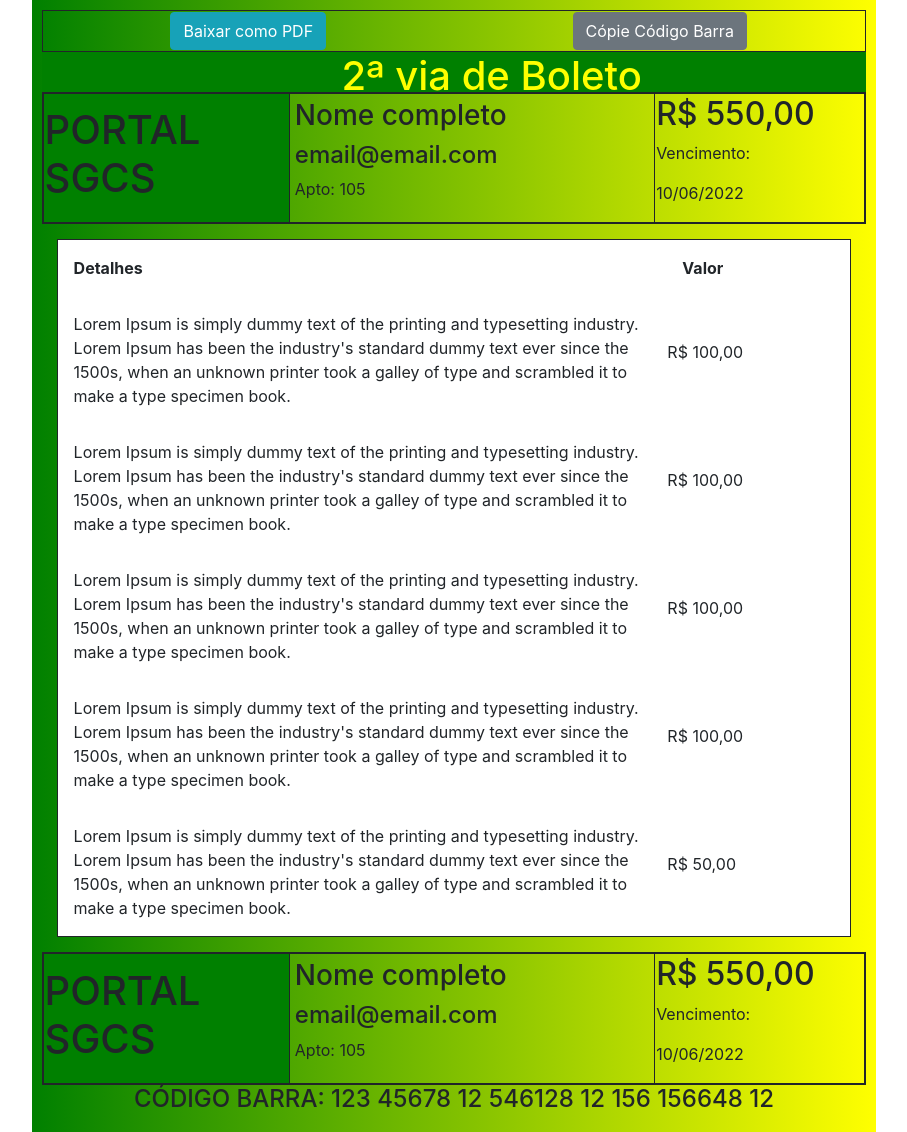
After one commit to Fe13Reis/Aplicativo-web-com-python-e-flask, a Flask app: page /boleto in a window 1280 px wide. The commit adds this page. Shown: the whole page, without its empty margins (186-1093 px from the left). Run offline with Flask 2, Linux system fonts and the light colour scheme; some libraries are stand-ins or nearby versions.

Commit message:
acessibilidade e boleto deploy junho 22

```diff
--- /dev/null
+++ b/app.py
@@ -0,0 +1,239 @@
+import sqlite3
+from flask import Flask, render_template, redirect, request, session, flash, \
+url_for
+from werkzeug.exceptions import abort
+
+def get_db_connection():
+    conn = sqlite3.connect('database.db')
+    conn.row_factory = sqlite3.Row
+    return conn
+
+
+import pyrebase
+
+firebaseConfig = {
+  'apiKey': "AIzaSyAtmOiQQWMkSWMrpx5oafa5crw8yD7BaBk",
+  'authDomain': "pji110-sa-g002.firebaseapp.com",
+  'projectId': "pji110-sa-g002",
+  'storageBucket': "pji110-sa-g002.appspot.com",
+  'messagingSenderId': "758005852528",
+  'appId': "1:758005852528:web:f491f93e6bec2ddf3f87b5",
+  'measurementId': "G-J41KXNEZFL",
+  'databaseURL': "https://pji110-sa-g002-default-rtdb.firebaseio.com/"
+}
+
+firebase = pyrebase.initialize_app(firebaseConfig)
+auth = firebase.auth()
+db = firebase.database()
+
+app = Flask(__name__)
+app.secret_key = 'alura'
+
+#recuperar todos os eventos do firebase
+#events = db.child('events').order_by_child('date').get()
+
+@app.route('/')
+def index():
+    return render_template('index.html')
+
+@app.route('/agenda')
+def agenda():
+    conn = get_db_connection()
+    events = conn.execute('SELECT * FROM posts').fetchall()
+    conn.close()
+    if 'usuario_logado' not in session or session['usuario_logado'] == None:
+        return redirect(url_for('login', proxima=url_for('login')))
+    #return render_template('agenda.html', email = session['usuario_logado'], events = events)
+    return render_template('agenda.html', email = session['usuario_logado'], events = events)
+
+@app.route('/login')
+def login():
+    proxima = request.args.get('proxima')
+    return render_template('login.html', proxima=proxima)
+
+@app.route('/autenticar', methods=['POST', 'GET'])
+def autenticar():
+    if request.method == 'POST':
+        email = request.form.get('e-mail')
+        senha = request.form.get('senha')
+        try:
+            auth.sign_in_with_email_and_password(email, senha)
+            session['usuario_logado'] = email
+            flash('Bem vinv@: '+ email + '!')
+            proxima_pagina = request.form['proxima']
+            return redirect(url_for('agenda'))
+        except:
+          flash('Email e/ou senha, tente novamente')
+          return redirect(url_for('login'))
+
+@app.route('/cadastrar', methods=['POST', 'GET'])
+def cadastrar():
+    if request.method == 'POST':
+        email = request.form.get('e-mail')
+        senha = request.form.get('senha')
+        try:
+            auth.create_user_with_email_and_password(email, senha)
+            session['usuario_logado'] = email
+            flash('Bem vinv@: '+ email + '!')
+            proxima_pagina = request.form['proxima']
+            return redirect(url_for('agenda'))
+        except:
+          flash('Erro no Cadastro, tente novamente')
+          return redirect(url_for('cadastro'))
+
+@app.route('/logout')
+def logout():
+    session['usuario_logado'] = None
+    flash('Nenhum usuário logado!')
+    return redirect(url_for('index'))
+
+@app.route('/cadastro')
+def cadastro():
+    return render_template('cadastro.html')
+
+'''
+@app.route('/agendar-espaco', methods=['POST', 'GET'])
+def agendarEspaco():
+    if request.method == 'POST':
+        data = request.form.get('data')
+        espaco = request.form.get('espaco')
+        dataEvent={'date' : data, 'todo': espaco}
+        try:
+            db.child('events').push(dataEvent)
+            flash('Agendado com sucesso')
+            return redirect(url_for('churras'))
+        except:
+          flash('Falha no Agendamento, tente novamente!')
+          return redirect(url_for('churras'))
+'''
+#Gravar um agendamento
+@app.route('/agendar-espaco', methods=('GET', 'POST'))
+def agendarEspaco():
+    if request.method == 'POST':
+        title = request.form['data']
+        content = request.form['espaco']
+
+        if not title:
+            flash('Escolhe a data, por favor!')
+        else:
+            conn = get_db_connection()
+            conn.execute('INSERT INTO posts (title, content) VALUES (?, ?)',
+                         (title, content))
+            conn.commit()
+            conn.close()
+            return redirect(url_for('agenda'))
+
+    return render_template('agenda.html')
+
+#Recuperar todos os agendamentos
+@app.route('/dataMarcada')
+def dataMarcada():
+    conn = get_db_connection()
+    posts = conn.execute('SELECT * FROM posts').fetchall()
+    conn.close()
+    return render_template('datas-marcadas.html',  posts=posts)
+
+#Possibilitar acessar a um registro (post)
+def get_post(post_id):
+    conn = get_db_connection()
+    post = conn.execute('SELECT * FROM posts WHERE id = ?',
+                        (post_id,)).fetchone()
+    conn.close()
+    if post is None:
+        abort(404)
+    return post
+
+#Acessar a um registro (post) para editar
+@app.route('/<int:post_id>')
+def post(post_id):
+    post = get_post(post_id)
+    return render_template('post.html', post=post)
+
+@app.route('/<int:id>/edit', methods=('GET', 'POST'))
+def edit(id):
+    post = get_post(id)
+
+    if request.method == 'POST':
+        title = request.form['title']
+        content = request.form['content']
+
+        if not title:
+            flash('A data é obligatória!')
+        else:
+            conn = get_db_connection()
+            conn.execute('UPDATE posts SET title = ?, content = ?'
+                         ' WHERE id = ?',
+                         (title, content, id))
+            conn.commit()
+            conn.close()
+            return redirect(url_for('dataMarcada'))
+
+    return render_template('edit.html', post=post)
+
+#Deletar um agendamento
+@app.route('/<int:id>/delete', methods=('POST',))
+def delete(id):
+    post = get_post(id)
+    conn = get_db_connection()
+    conn.execute('DELETE FROM posts WHERE id = ?', (id,))
+    conn.commit()
+    conn.close()
+    flash('"{}" O agendamento foi deletado!'.format(post['title']))
+    return redirect(url_for('dataMarcada'))
+
+@app.route('/info')
+def info():
+    return render_template('info.html')
+
+@app.route('/boleto')
+def boleto():
+    return render_template('boletopdf.html')
+
+@app.route('/visitantes')
+def visitantes():
+    return render_template('visitantes.html')
+#I-PJI110-0027modpas@1
+
+#Gravar um visitante
+@app.route('/lista-visitante', methods=('GET', 'POST'))
+def listaVisitante():
+    if request.method == 'POST':
+        data = request.form['data']
+        nome = request.form['nome']
+        doc = request.form['rg']
+        morador = session['usuario_logado']
+        #content = (nome + ": " + doc)
+
+        dataEvent={'date' : data, 'nome': nome, 'doc': doc, 'morador': morador}
+
+        try:
+            db.child('visitantes').push(dataEvent)
+            flash('sucesso!')
+            return redirect(url_for('visitantes'))
+        except:
+          flash('Falha, tente novamente!')
+          return redirect(url_for('visitantes'))
+
+#Gravar um recados
+@app.route('/lista-recados', methods=('GET', 'POST'))
+def listaRecardos():
+    if request.method == 'POST':
+        data = request.form['data']
+        mensagem = request.form['nome']
+        asunto = request.form['rg']
+        morador = session['usuario_logado']
+        #content = (nome + ": " + doc)
+
+        dataEvent={'date' : data, 'mensagem': mensagem, 'asunto': asunto, 'morador': morador}
+
+        try:
+            db.child('recados').push(dataEvent)
+            flash('sucesso!')
+            return redirect(url_for('info'))
+        except:
+          flash('Falha, tente novamente!')
+          return redirect(url_for('info'))
+
+if __name__ == '__main__':
+    # Threaded option to enable multiple instances for multiple user access support
+    app.run(threaded=True, port=5000)
--- a/static/style.css
+++ b/static/style.css
@@ -18,7 +18,7 @@ img {
   }
 .center {
     position: absolute;
-    top: 10%;
+    top: 20%;
     width: 100%;
     text-align: center;
     font-size: 18px;
--- /dev/null
+++ b/templates/boletopdf.html
@@ -0,0 +1,191 @@
+<!DOCTYPE html>
+<html lang="pt-br">
+<head>
+
+<script src="https://cdnjs.cloudflare.com/ajax/libs/jspdf/1.3.2/jspdf.min.js"></script>
+<!-- html2canvas library -->
+<script src="js/html2canvas.min.js"></script>
+
+<!-- Bootstrap CSS -->
+    <link rel="stylesheet" href="https://stackpath.bootstrapcdn.com/bootstrap/4.1.3/css/bootstrap.min.css" integrity="sha384-MCw98/SFnGE8fJT3GXwEOngsV7Zt27NXFoaoApmYm81iuXoPkFOJwJ8ERdknLPMO" crossorigin="anonymous">
+
+<!-- jsPDF library -->
+<script src="js/jsPDF/dist/jspdf.min.js"></script>
+<!--<script type="text/javascript" src="boletopdf.js"></script>-->
+<script>
+  function Convert_HTML_To_PDF() {
+  var elementHTML = document.getElementById('contentToPrint');
+
+  html2canvas(elementHTML, {
+    useCORS: true,
+    onrendered: function(canvas) {
+      var pdf = new jsPDF('p', 'pt', 'letter');
+
+      var pageHeight = 980;
+      var pageWidth = 900;
+      for (var i = 0; i <= elementHTML.clientHeight / pageHeight; i++) {
+        var srcImg = canvas;
+        var sX = 0;
+        var sY = pageHeight * i; // start 1 pageHeight down for every new page
+        var sWidth = pageWidth;
+        var sHeight = pageHeight;
+        var dX = 0;
+        var dY = 0;
+        var dWidth = pageWidth;
+        var dHeight = pageHeight;
+
+        window.onePageCanvas = document.createElement("canvas");
+        onePageCanvas.setAttribute('width', pageWidth);
+        onePageCanvas.setAttribute('height', pageHeight);
+        var ctx = onePageCanvas.getContext('2d');
+        ctx.drawImage(srcImg, sX, sY, sWidth, sHeight, dX, dY, dWidth, dHeight);
+
+        var canvasDataURL = onePageCanvas.toDataURL("image/png", 1.0);
+        var width = onePageCanvas.width;
+        var height = onePageCanvas.clientHeight;
+
+        if (i > 0) // if we're on anything other than the first page, add another page
+          pdf.addPage(612, 864); // 8.5" x 12" in pts (inches*72)
+
+        pdf.setPage(i + 1); // now we declare that we're working on that page
+        pdf.addImage(canvasDataURL, 'PNG', 20, 40, (width * .62), (height * .62)); // add content to the page
+      }
+
+      // Save the PDF
+      pdf.save('segunda_via_boleto.pdf');
+    }
+  });
+}
+
+function CopiarCodigo(){
+  alert("Código barra cópiado!")
+}
+</script>
+
+</head>
+<body style="display: flex;
+  justify-content: center;
+  align-items: center;">
+
+  <div style="background-image: linear-gradient(to right, green , yellow); width: 66%; padding: 10px;">
+      <!-- Trigger button -->
+      <table style="border: 1px solid; width: 100%;">
+        <tr style="text-align: center;">
+          <td style="width: 50%; align-items: center;">
+            <button type="button" class="btn btn-info" onclick="Convert_HTML_To_PDF();">Baixar como PDF</button>
+          </td>
+          <td style="width: 50%; align-items: center;">
+            <button type="button" class="btn btn-secondary" onclick="CopiarCodigo();">Cópie Código Barra</button>
+          </td>
+        </tr>
+      </table>
+
+      <!-- HTML content for PDF creation -->
+      <div id="contentToPrint">
+          <div style="height: 40px; padding-bottom: 15px; background: green;">
+            <h1 style="margin-left: 300px; color: yellow;">2ª via de Boleto</h1>
+          </div>
+          <div>
+            <table style = "border: 2px solid; height: 50px;" >
+            <tr>
+              <td style="border: 1px solid; background: green; width: 15%">
+                <h1>PORTAL SGCS</h1>
+              </td>
+              <td style="border: 1px solid; width: 26%; padding-left: 5px;">
+                <h3>Nome completo</h3>
+                <h4>email@email.com</h4>
+                <p>Apto: 105</p>
+              </td>
+              <td td style="border: 1px solid; width: 15%">
+                <h2>R$ 550,00</h2>
+                <p>Vencimento:</p>
+                <p>10/06/2022</p>
+              </td>
+            </tr>
+          </table>
+          </div>
+
+          <div style="border: 1px solid; margin: 15px; background: white;">
+            <table style = "height: 550px;" >
+              <tr>
+                <td style="solid; width: 43%">
+                  <p style="margin: 15px;"><b>Detalhes</b></p>
+                  </td>
+                </td>
+                <td style="width: 13%">
+                  <p style="margin: 15px;"><b>Valor</b></p>
+                </td>
+              <tr>
+                <td style="width: 43%">
+                  <p style="margin: 15px;">Lorem Ipsum is simply dummy text of the printing and typesetting industry. Lorem Ipsum has been the industry's standard dummy text ever since the 1500s, when an unknown printer took a galley of type and scrambled it to make a type specimen book.
+                </td>
+                </td>
+                <td style="width: 13%">
+                  <p>R$ 100,00</p>
+                </td>
+              </tr>
+              <tr>
+                <td style="width: 43%">
+                  <p style="margin: 15px;">Lorem Ipsum is simply dummy text of the printing and typesetting industry. Lorem Ipsum has been the industry's standard dummy text ever since the 1500s, when an unknown printer took a galley of type and scrambled it to make a type specimen book.
+                </td>
+                </td>
+                <td style="width: 13%">
+                  <p>R$ 100,00</p>
+                </td>
+              </tr>
+              <tr>
+                <td style="width: 43%">
+                  <p style="margin: 15px;">Lorem Ipsum is simply dummy text of the printing and typesetting industry. Lorem Ipsum has been the industry's standard dummy text ever since the 1500s, when an unknown printer took a galley of type and scrambled it to make a type specimen book.
+                </td>
+                </td>
+                <td style="width: 13%">
+                  <p>R$ 100,00</p>
+                </td>
+              </tr>
+              <tr>
+                <td style="width: 43%">
+                  <p style="margin: 15px;">Lorem Ipsum is simply dummy text of the printing and typesetting industry. Lorem Ipsum has been the industry's standard dummy text ever since the 1500s, when an unknown printer took a galley of type and scrambled it to make a type specimen book.
+                </td>
+                </td>
+                <td style="width: 13%">
+                  <p>R$ 100,00</p>
+                </td>
+              </tr>
+              <tr>
+                <td style="width: 43%">
+                  <p style="margin: 15px;">Lorem Ipsum is simply dummy text of the printing and typesetting industry. Lorem Ipsum has been the industry's standard dummy text ever since the 1500s, when an unknown printer took a galley of type and scrambled it to make a type specimen book.
+                </td>
+                </td>
+                <td style="width: 13%">
+                  <p>R$ 50,00</p>
+                </td>
+              </tr>
+            </table>
+          </div>
+
+          <div style="position: fixed bottom;">
+            <table style = "border: 2px solid; height: 50px;" >
+            <tr>
+              <td style="border: 1px solid; background: green; width: 15%">
+                <h1>PORTAL SGCS</h1>
+              </td>
+              <td style="border: 1px solid; width: 26%; padding-left: 5px;">
+                <h3>Nome completo</h3>
+                <h4>email@email.com</h4>
+                <p>Apto: 105</p>
+              </td>
+              <td td style="border: 1px solid; width: 15%">
+                <h2>R$ 550,00</h2>
+                <p>Vencimento:</p>
+                <p>10/06/2022</p>
+              </td>
+            </tr>
+          </table>
+          </div>
+          <div style="text-align: center;">
+            <h4>CÓDIGO BARRA: 123 45678 12 546128 12 156 156648 12</h4>
+          </div>
+      </div>
+  </div>
+</body>
+</html>
--- a/templates/datas-marcadas.html
+++ b/templates/datas-marcadas.html
@@ -3,7 +3,7 @@
 <head>
     <meta charset="UTF-8">
     <link rel="stylesheet" href="{{ url_for('static', filename= 'style.css') }}">
-    <title>Lista dos agendamentos</title>
+    <title>Inicio</title>
 </head>
 
 <body>
--- a/templates/index.html
+++ b/templates/index.html
@@ -28,9 +28,10 @@
 
     <div class="center" style="position: absolute; top: 10%;">
 
-        <h1 style="color: white; margin-bottom: 25px;">Bem Vindo ao Portal - SGCS </h1>
+        <h1 style="color: white; margin-bottom: 25px;">SGC - Sistema de
+            Gerenciamento do <br> Condominio Solar de Oliveira</h1>
 
-        <img alt= "imagem da fachada do prédio" src="../static/img/predio.jpg" class="img" style="margin-bottom: 25px;">
+        <img alt="Imagem do condomínio" src="../static/img/predio.jpg" class="img" style="margin-bottom: 25px;">
 
         <a href="/login" class="btn btn-lg btn-custom btn-branco" style="width: 20%;"> Entrar </a>
 
```
Also changed, not shown: main.py (deleted, +0 -26 lines), requirements.txt (added, +33 -0 lines), templates/agenda.html (+11 -14 lines), templates/base.html (+6 -6 lines), templates/boletopdf.js (added, +48 -0 lines), templates/cadastro.html (+8 -8 lines), templates/info.html (+19 -13 lines), templates/login.html (+29 -25 lines), templates/visitantes.html (+15 -9 lines), database.db, 1 other file.
